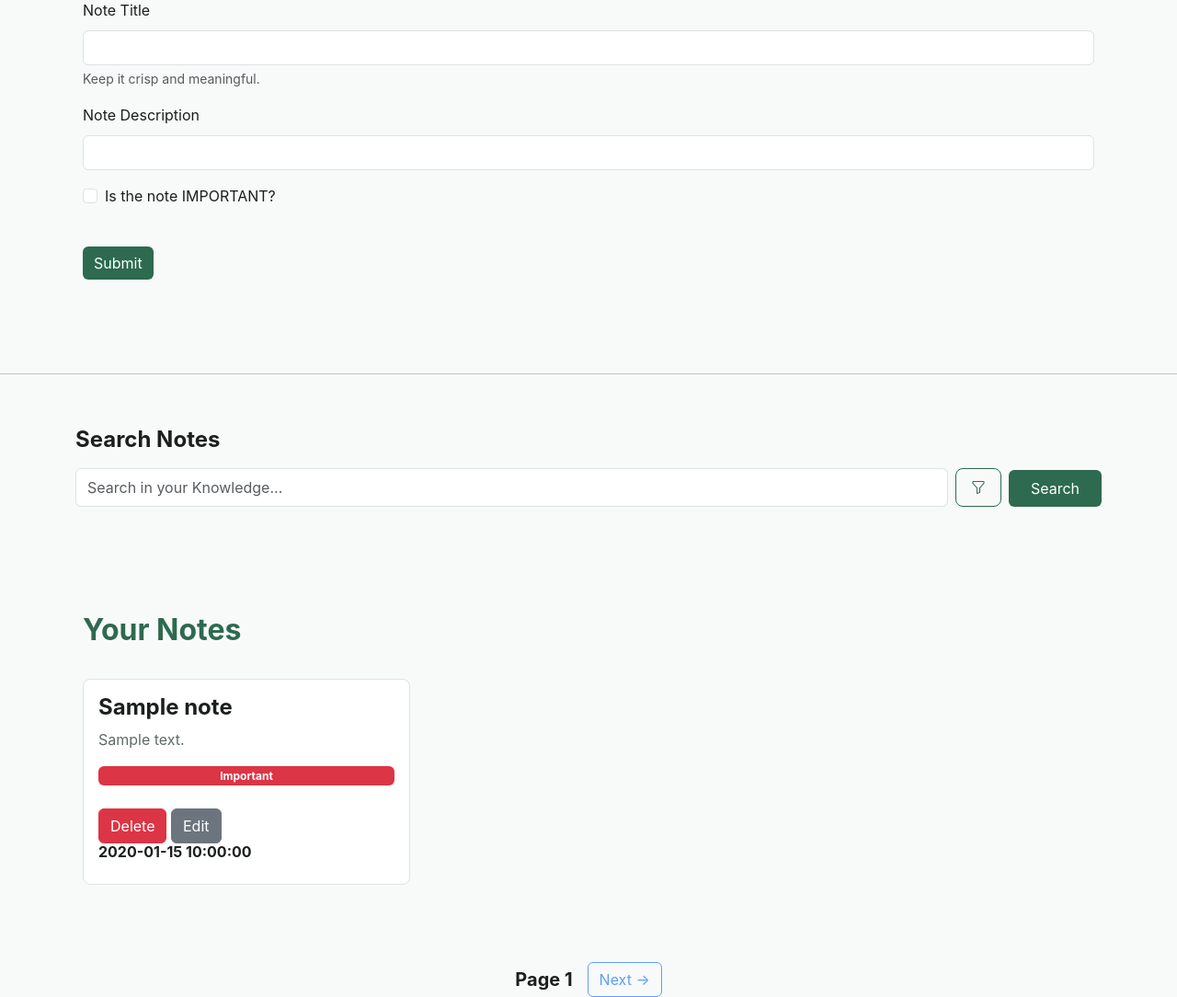
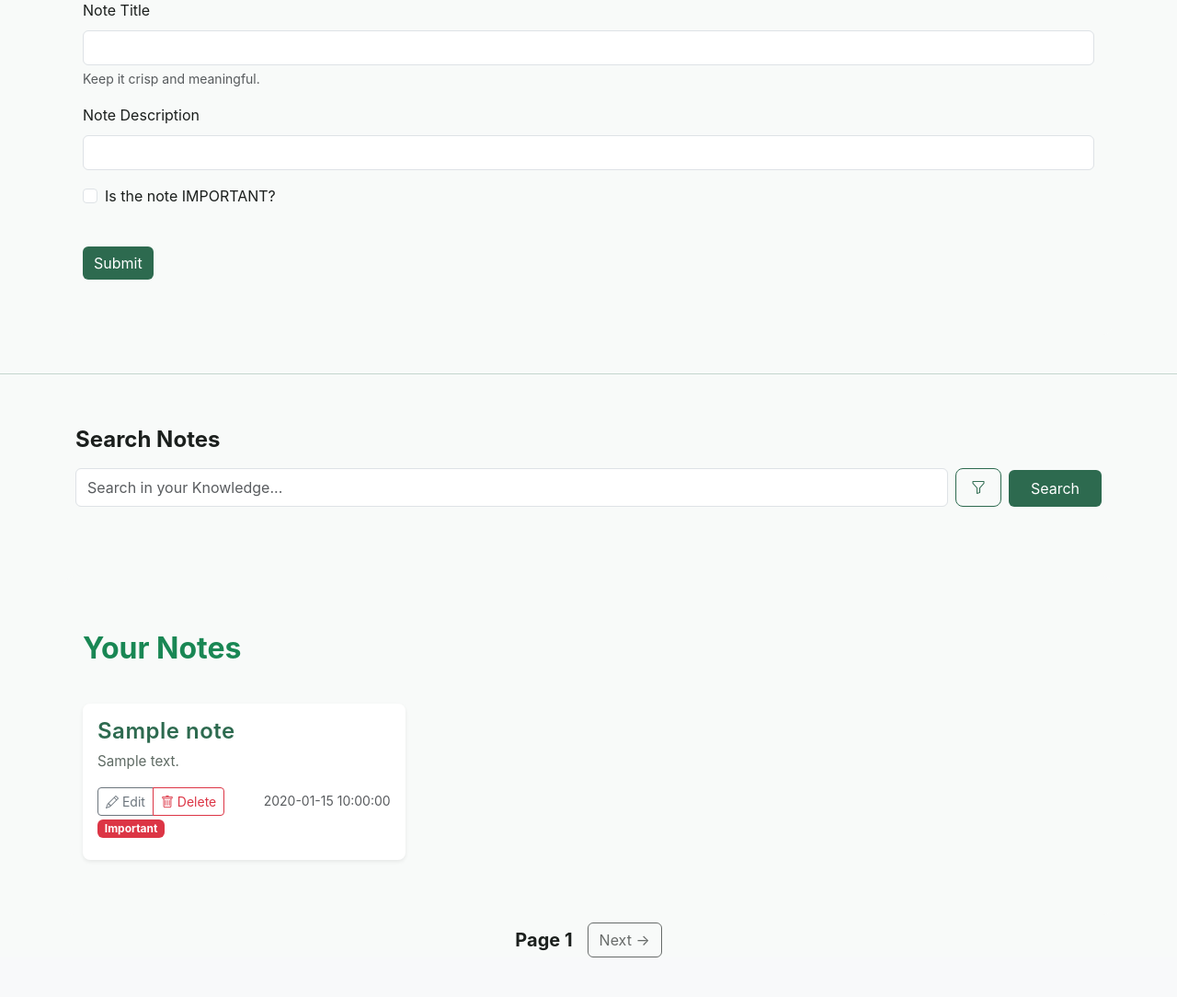
Before and after one commit to VyomGarg04/fastapi-notes-app, a FastAPI app: page /notes in a window 1280 px wide. Shown: the part 566-1650 px from the top of the page at 92% size. After the commit the page ends 1607 px from the top, so only its background shows below. Run offline with FastAPI, Linux system fonts and the light colour scheme; the visitor is signed in with stand-in values (Sample User, id 1); a database or web service that is not in the repository returns one stand-in record (values such as "Sample title").

Commit message:
Enhance note display with improved card layout and styles; update disabled button styles for better UX

```diff
--- a/static/css/base.css
+++ b/static/css/base.css
@@ -190,9 +190,16 @@ a:hover {
     box-shadow: var(--mg-shadow-sm);
 }
 
+.mg-btn-outline:disabled,
+.mg-btn-outline.disabled {
+  background: transparent;
+  border-color: var(--mg-border);
+  color: var(--mg-text-light);
 
-
-
+  cursor: not-allowed;
+  box-shadow: none;
+  transform: none;
+}
 
 /* =========================
    Utility
@@ -236,6 +243,29 @@ a:hover {
     color: var(--mg-danger);
 }
 
+/* Headings or highlighted text inside cards */
+.card-title {
+  color: var(--mg-primary);
+  font-weight: 600;
+  letter-spacing: 0.5px;
+}
+
+
+.card-text {
+  color: var(--mg-text-secondary);
+  font-size: 0.95rem;
+  line-height: 1.5;
+  margin-bottom: 0.75rem;
+}
+
+
+.hr-line {
+  border: none;
+  height: 1px;
+  background-color: var(--mg-primary);
+  margin: 1rem 0;
+}
+
 /* =========================
    Cards
    ========================= */
--- a/templates/index.html
+++ b/templates/index.html
@@ -48,7 +48,7 @@ Home
         <label for="note_desc" class="form-label">Note Description</label>
         <input type="text" class="form-control" id="note_desc" name="desc">
     </div>
-    <div class="mb-3 form-check">
+    <div class="mb-3 form-check px-4">
         <input type="checkbox" class="form-check-input" id="important" name="important">
         <label class="form-check-label" for="important">Is the note IMPORTANT?</label>
     </div>
@@ -58,7 +58,7 @@ Home
 </section>
 
 <br>
-<hr>
+<hr class="hr-line">
 <br>
 
 <section id="search_notes" class="container mt-3">
@@ -125,63 +125,71 @@ Home
 <br><br>
 
 
-<section id="notes" class="container mt-1">
+<section id="notes" class="container mt-4">
   {% if newDocs %}
-<h2 id="notes-display">Your Notes</h2>
+    <h2 id="notes-display" class="mb-3 fw-bold text-success">Your Notes</h2>
+
+    <!-- Context heading -->
     {% if q and filter_important %}
-  <h4>Showing important results for {{ q }} </h4>
+      <h5 class="text-muted">Showing <span class="text-danger">important</span> results for <strong>{{ q }}</strong></h5>
     {% elif filter_important %}
-  <h4>Showing important notes</h4>
+      <h5 class="text-muted">Showing <span class="text-danger">important</span> notes</h5>
     {% elif q %}
-  <h4>Showing results for {{ q }} </h4>
+      <h5 class="text-muted">Showing results for <strong>{{ q }}</strong></h5>
     {% endif %}
-<br>
-<div id="notes-container" class="row g-3">
+
+    <div id="notes-container" class="row g-4 mt-3">
       {% for note in newDocs %}
         <div class="col-md-4">
-      <div class="card p-3">
-        <h4>{{ note.title }}</h4>
-        <p>{{ note.desc }}</p>
+          <div class="card shadow-sm h-100 border-0">
+            <div class="card-body">
+              <h4 class="card-title">{{ note.title }}</h4>
+              <p class="card-text">{{ note.desc }}</p>
+
+               <div class="d-flex justify-content-between align-items-center mt-3">
+                <div class="btn-group">
+                  <a href="/notes/edit/{{ note.id }}" class="btn btn-sm btn-outline-secondary">
+                    <i class="bi bi-pencil"></i> Edit
+                  </a>
+                  <a href="/notes/delete/{{ note.id }}" class="btn btn-sm btn-outline-danger">
+                    <i class="bi bi-trash"></i> Delete
+                  </a>
+                </div>
+                {% if note.created_at %}
+                  <small class="text-muted">{{ note.created_at }}</small>
+                {% endif %}
+              </div>
+                <div>
                   {% if note.important %}
-          <span class="badge bg-danger">Important</span>
+                    <span class="badge bg-danger mb-2">Important</span>
                   {% endif %}
-        <br>
-        <div>
-          <a href="/notes/delete/{{ note.id }}" class="btn btn-danger">
-              Delete
-          </a>
-          <a href="/notes/edit/{{ note.id }}" class="btn btn-secondary  ">
-              Edit
-          </a>
-          <a>
-            {% if note.created_at %}
-            <h6>{{ note.created_at }}</h6>
-            {% endif %}
-          </a>
+                </div>
             </div>
           </div>
         </div>
       {% endfor %}
+    </div>
 
   {% else %}
+    <div class="alert alert-info mt-3" id="notes-display">
       {% if q %}
-    <h3 id="notes-display">No matching notes found.</h3>
+        No matching notes found.
       {% else %}
-    <h3 id="notes-display">No notes to display!</h3>
-    {% endif %}
+        No notes to display!
       {% endif %}
     </div>
+  {% endif %}
 </section>
 
 
-<div class="d-flex justify-content-center align-items-center gap-3 mt-4">
+<div class="d-flex justify-content-center align-items-center gap-3 mt-2">
 
   {% if page > 1 %}
     <a
       href="/notes/?page={{ page - 1 }}
       {% if q %}&q={{ q }}{% endif %}
       {% if filter_important %}&filter_important=true{% endif %}"
-      class="btn btn-outline-primary"
+      class="btn mg-btn-outline"
     >
       <- Previous
     </a>
@@ -194,12 +202,12 @@ Home
     href="/notes/?page={{ page + 1 }}
     {% if q %}&q={{ q }}{% endif %}
     {% if filter_important %}&filter_important=true{% endif %}"
-    class="btn btn-outline-primary"
+    class="btn mg-btn-outline"
   >
     Next ->
   </a>
   {% else %}
-  <button class="btn btn-outline-primary" disabled> Next -> </button>
+  <button class="btn btn-outline" disabled> Next -> </button>
   {% endif %}
 
 </div>
```
Lines whose indentation alone changed are shown as unchanged.
